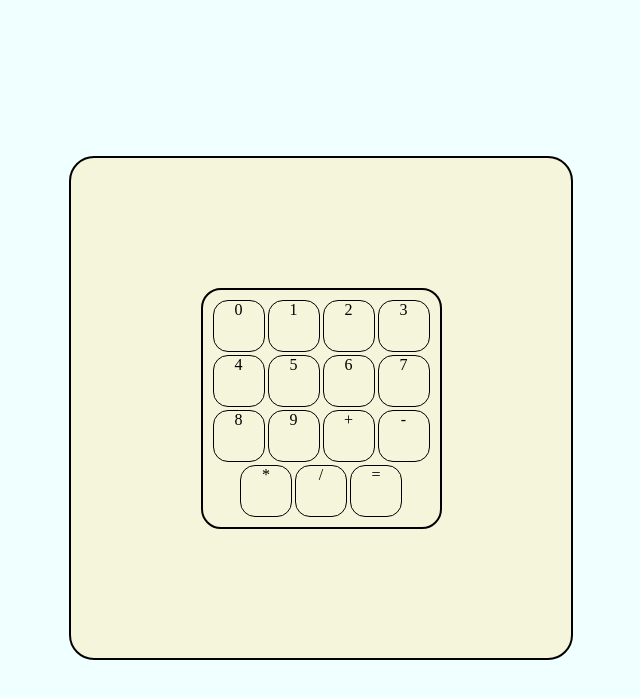
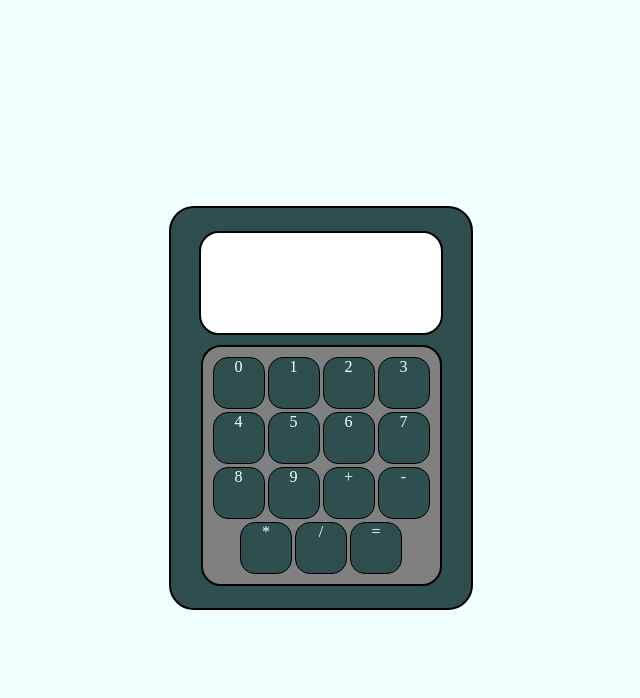
Before and after one commit to ZeroDav808/Calculator, a plain HTML site: page index.html in a window 1280 px wide. Shown: the whole page, without its empty margins (319-959 px from the left). Drawn offline with Linux system fonts and the light colour scheme.

Commit message:
Updated the UI

```diff
--- a/index.html
+++ b/index.html
@@ -9,6 +9,9 @@
   </head>
   <body>
     <div class="container">
+        <div class="output">
+
+        </div>
       <div class="keyboard">
         <div class="row one">
           <div class="number">0</div>
--- a/index.js
+++ b/index.js
@@ -18,9 +18,6 @@ const divide = (x,y) => {
     }
 }
 
-let num1 = undefined;
-let num2 = undefined;
-let operation = undefined;
 
 function operate(x, y, operation) {
     switch(operation){
@@ -36,3 +33,14 @@ function operate(x, y, operation) {
             return '????';
     }
 }
+
+let num1 = undefined;
+let num2 = undefined;
+let operation = undefined;
+const keyboard = document.querySelector('.keyboard');
+
+function handleClick(e) {
+    console.log(e.target.textContent);
+}
+
+keyboard.addEventListener('click', (e) => {handleClick(e)});
--- a/styles.css
+++ b/styles.css
@@ -7,8 +7,8 @@ body {
 }
 
 .container {
-    height: 500px;
-    width: 500px;
+    height: 400px;
+    width: 300px;
     margin: 0 auto;
     background-color: beige;
     border: 2px solid black;
@@ -16,6 +16,17 @@ body {
     display: flex;
     justify-content: center;
     align-items: center;
+    flex-direction: column;
+    gap: 10px;
+    background-color: darkslategray;
+}
+
+.output {
+    width: 240px;
+    height: 100px;
+    border: 2px solid black;
+    border-radius: 20px;
+    background-color: white;
 }
 
 .keyboard {
@@ -26,6 +37,7 @@ body {
     border: 2px solid black;
     border-radius: 20px;
     gap: 3px;
+    background-color: gray;
 }
 
 .row {
@@ -40,4 +52,6 @@ body {
     border: 1px solid black;
     border-radius: 15px;
     text-align: center;
+    color: white;
+    background-color: darkslategray;
 }
```
